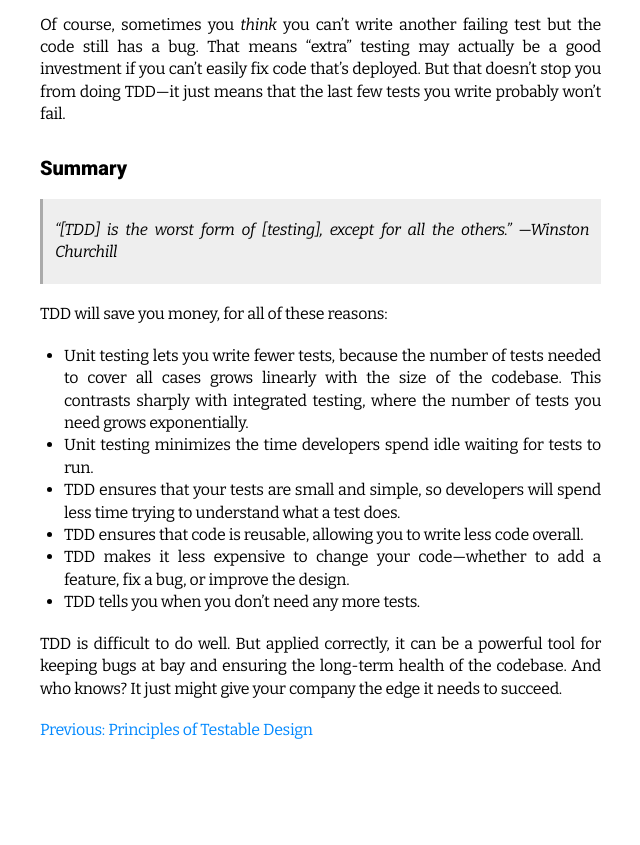
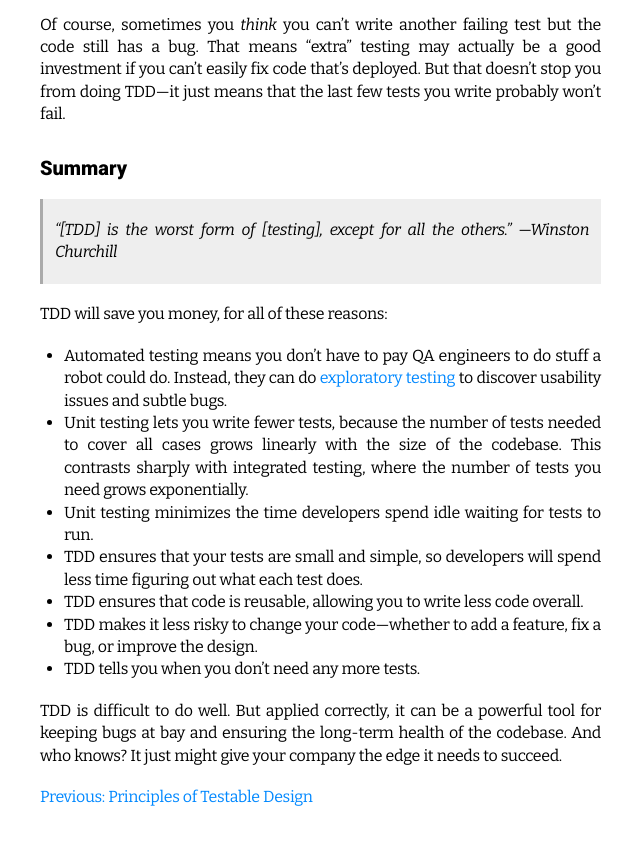
Before and after one commit to benchristel/benchristel.github.io, a Jekyll site: the page built from _posts/2018-06-30-tdd-is-about-minimizing-testing.md, in a window 1280 px wide and 900 px high, scrolled down 5172 px. Shown: the top 845 px of the window, without its empty margins (429-1069 px from the left). Built offline with Jekyll 4.4.1, drawn with Linux system fonts in a browser that asks for light colours.

Commit message:
Link to exploratory testing

```diff
--- a/_posts/2018-06-30-tdd-is-about-minimizing-testing.md
+++ b/_posts/2018-06-30-tdd-is-about-minimizing-testing.md
@@ -292,17 +292,20 @@ tests you write probably won't fail.
 
 TDD will save you money, for all of these reasons:
 
+- Automated testing means you don't have to pay QA engineers
+  to do stuff a robot could do. Instead, they can do
+  [exploratory testing](https://en.wikipedia.org/wiki/Exploratory_testing) to discover usability issues and subtle bugs.
 - Unit testing lets you write fewer tests, because the number of tests needed to cover all cases grows linearly with
 the size of the codebase. This contrasts sharply with integrated testing,
 where the number of tests you need grows exponentially.
 - Unit testing minimizes the time developers spend idle waiting
   for tests to run.
 - TDD ensures that your tests are small and simple, so
-  developers will spend less time trying to understand what
-  a test does.
+  developers will spend less time figuring out what
+  each test does.
 - TDD ensures that code is reusable, allowing you to write
   less code overall.
-- TDD makes it less expensive to change your code—whether
+- TDD makes it less risky to change your code—whether
   to add a feature, fix a bug, or improve the design.
 - TDD tells you when you don't need any more tests.
 
```
